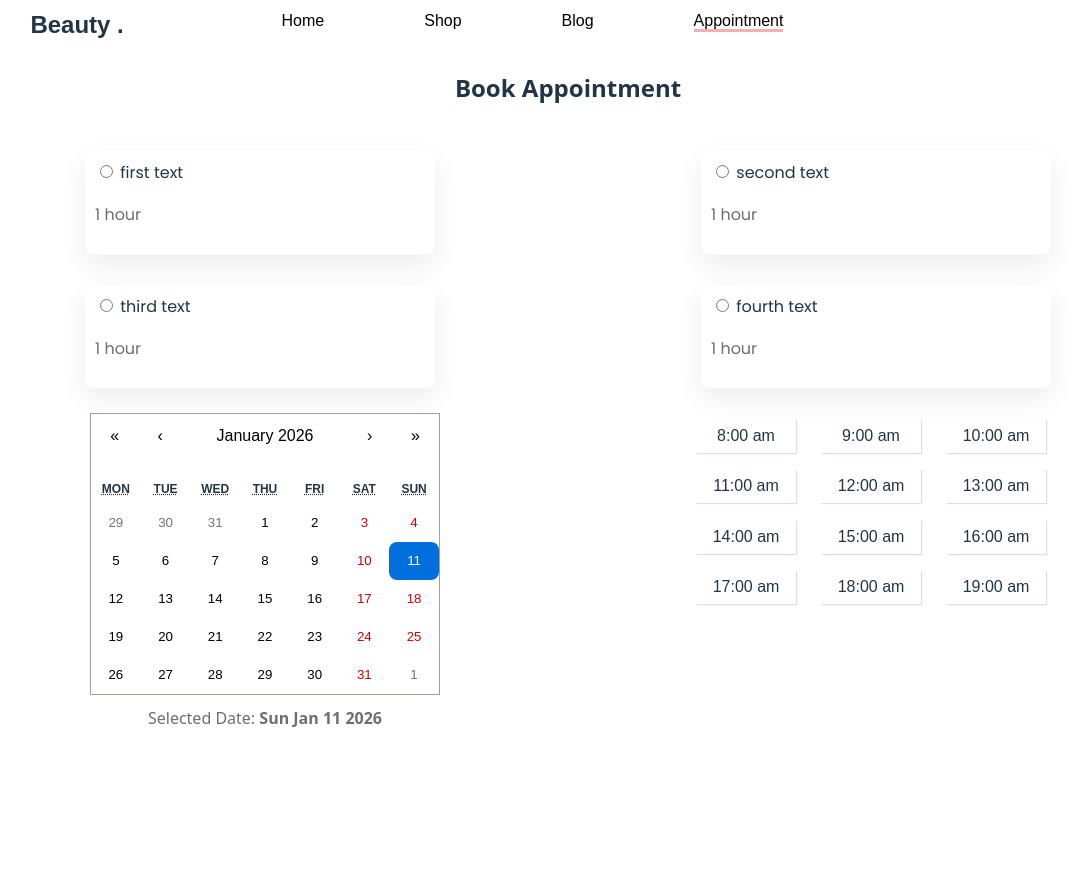
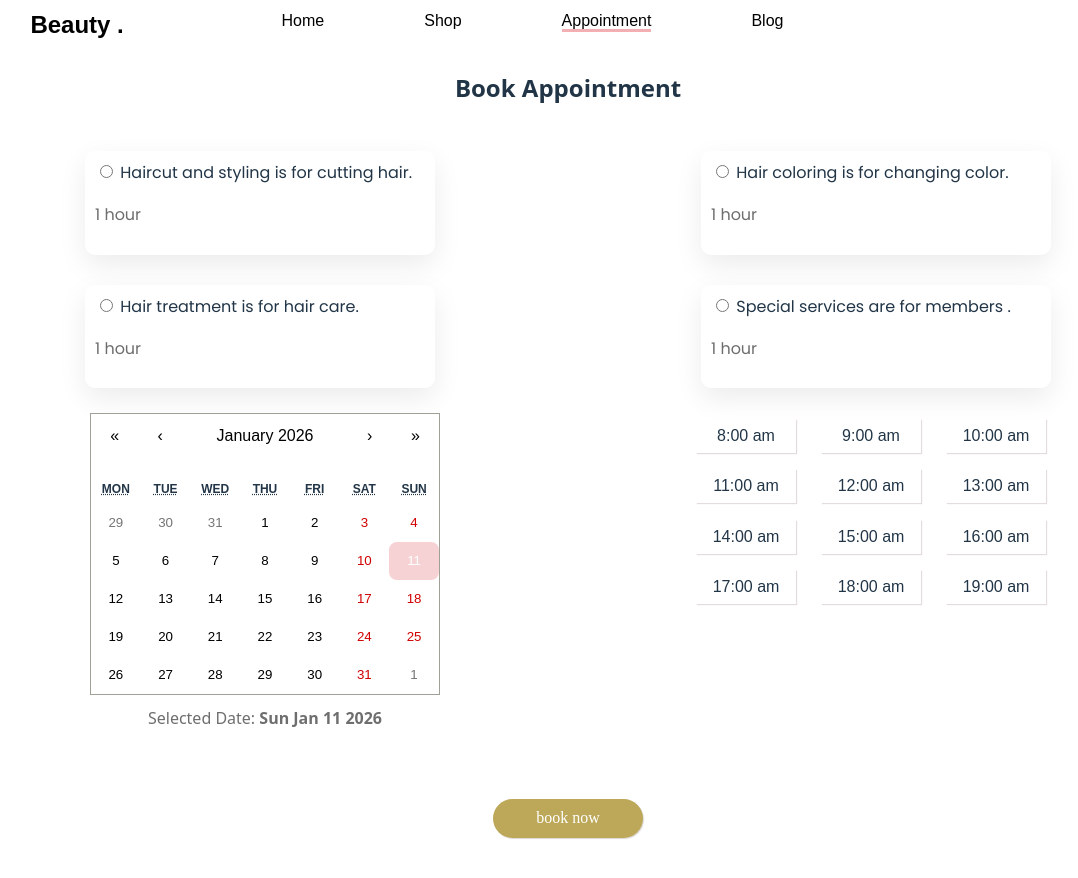
Before and after one commit to houssemdxd/Beauty, a React (Vite) app: page /contact in a window 1280 px wide. Shown: the top 878 px of the page, without its empty margins (72-1150 px from the left). Before the commit the page ends 800 px from the top, so only its background shows below. Built offline with nearby package versions, Linux system fonts and the light colour scheme.

Commit message:
add some fixes

```diff
--- a/src/components/Appointment/Appointemnt.jsx
+++ b/src/components/Appointment/Appointemnt.jsx
@@ -4,6 +4,7 @@ import CalendarComponent from './CalendarComponent'
 import AppointmentCard from './AppointmentCard'
 import AppointmentTypeList from './AppointmentTypeList'
 import AppointmentTime from './AppointmentTime'
+import Button from '../Button'
 export default function Appointemnt() {
 
 
@@ -27,7 +28,6 @@ setSelectedTimeKey(id)
 <div className={styles.appointemnt}>
 
 <div className = {styles.appointemntType}>
-
 <AppointmentTypeList/>
 
 </div>
@@ -47,7 +47,7 @@ setSelectedTimeKey(id)
 
 
 </div>
-
+<button className={styles.bookButton} disabled >book now </button>
 </div>
 
 
--- a/src/components/Appointment/AppointemntCard.module.css
+++ b/src/components/Appointment/AppointemntCard.module.css
@@ -20,7 +20,7 @@
 .checked
 {
 color: white;
-  background-color: #006edc;
+  background-color: #f2b0b4ce !important;
 }
 .checked p{
   color: white;
--- a/src/components/Appointment/Appointment.module.css
+++ b/src/components/Appointment/Appointment.module.css
@@ -25,3 +25,22 @@ width:350px !important;
     justify-content: space-between;
     gap: 5%;
 }
+.bookButton
+{
+
+    background-color: #bca858;
+     font-size: 16px;
+    font-weight: 400;
+    color:white;
+    width: 150px;
+    align-self: center;
+    border-radius: 20px;
+    box-shadow: 1px 1px 1px rgb(220, 216, 216);
+    font-family: "Playfair Display", serif;
+    margin-top: 20px;
+    margin: 50px;
+}
+
+.bookButton:hover{
+    background-color: black;
+}
--- a/src/components/Appointment/AppointmentTime.module.css
+++ b/src/components/Appointment/AppointmentTime.module.css
@@ -9,14 +9,14 @@ padding:5px;
    font-family: sans-serif ;
 }
 .appointmentTime:hover {
-background-color: #006edc;
+background-color: #f2b0b492 !important;
 ;
 scale: 1.01;
 color: white;
 
 }
 .selected
-{background-color: #006edc;
+{background-color: #f2b0b492 !important;
 ;
 scale: 1.01;
 color: white;
--- a/src/components/Appointment/AppointmentTypeList.jsx
+++ b/src/components/Appointment/AppointmentTypeList.jsx
@@ -6,7 +6,7 @@ export default function AppointmentTypeList() {
 
 
 
-const AppoitmentsTypes = ["first text ","second text ","third text ","fourth text "]
+const AppoitmentsTypes = ["Haircut and styling is for cutting hair. ","Hair coloring is for changing color.","Hair treatment is for hair care.","Special services are for members ."]
 const [selecetdItem,setSelelectedItem] = useState("");
 
 
--- a/src/components/Appointment/AppointmentTypeList.module.css
+++ b/src/components/Appointment/AppointmentTypeList.module.css
@@ -5,6 +5,7 @@
     justify-content: center;
     align-self: center;
 
+
 }
 .appoinmentListContainer{
     display: flex;
--- /dev/null
+++ b/src/components/Appointment/Calenda.css
@@ -0,0 +1,8 @@
+.react-calendar__tile--active
+{
+    background-color: #f2b0b492 !important;
+}
+
+.react-calendar__tile--active:enabled:hover, .react-calendar__tile--active:enabled:focus{
+      background-color: #f2b0b492 !important;
+}
--- a/src/components/Appointment/CalendarComponent.jsx
+++ b/src/components/Appointment/CalendarComponent.jsx
@@ -2,6 +2,7 @@
 import React, { useState } from 'react';
 import Calendar from 'react-calendar';
 import 'react-calendar/dist/Calendar.css'; // Default styles
+import   "./Calenda.css"
 
 export default function CalendarComponent() {
   const [date, setDate] = useState(new Date());
--- a/src/components/Logo.jsx
+++ b/src/components/Logo.jsx
@@ -1,8 +1,10 @@
 import React from 'react'
 import styles from "./Logo.module.css"
+import { Link } from 'react-router'
 
 export default function Logo() {
   return (
-    <h2 className= {styles.logo}>Beauty .</h2>
+    <Link to="/">    <h2 className= {styles.logo}>Beauty .</h2></Link>
+
   )
 }
--- a/src/components/NavApp.jsx
+++ b/src/components/NavApp.jsx
@@ -17,11 +17,11 @@ export default function NavApp() {
 </li>
 
 <li>
-<NavLink to ="/blog">Blog</NavLink>
+<NavLink to ="/contact">Appointment</NavLink>
 </li>
 
 <li>
-<NavLink to ="/contact">Appointment</NavLink>
+<NavLink to ="/blog">Blog</NavLink>
 </li>
 
 </ul>
--- a/src/pages/Blog.jsx
+++ b/src/pages/Blog.jsx
@@ -1,12 +1,10 @@
 import React from 'react'
 import NavBar from '../components/NavBar'
-import ProductList from '../components/shop/ProductList'
 export default function Blog() {
   return (
     <div>
 <NavBar></NavBar>
-
-<ProductList></ProductList>
+<h3>under construction</h3>
 
     </div>
   )
```
Also changed, not shown: src/components/Appointment/Calendar.module.css (deleted).
